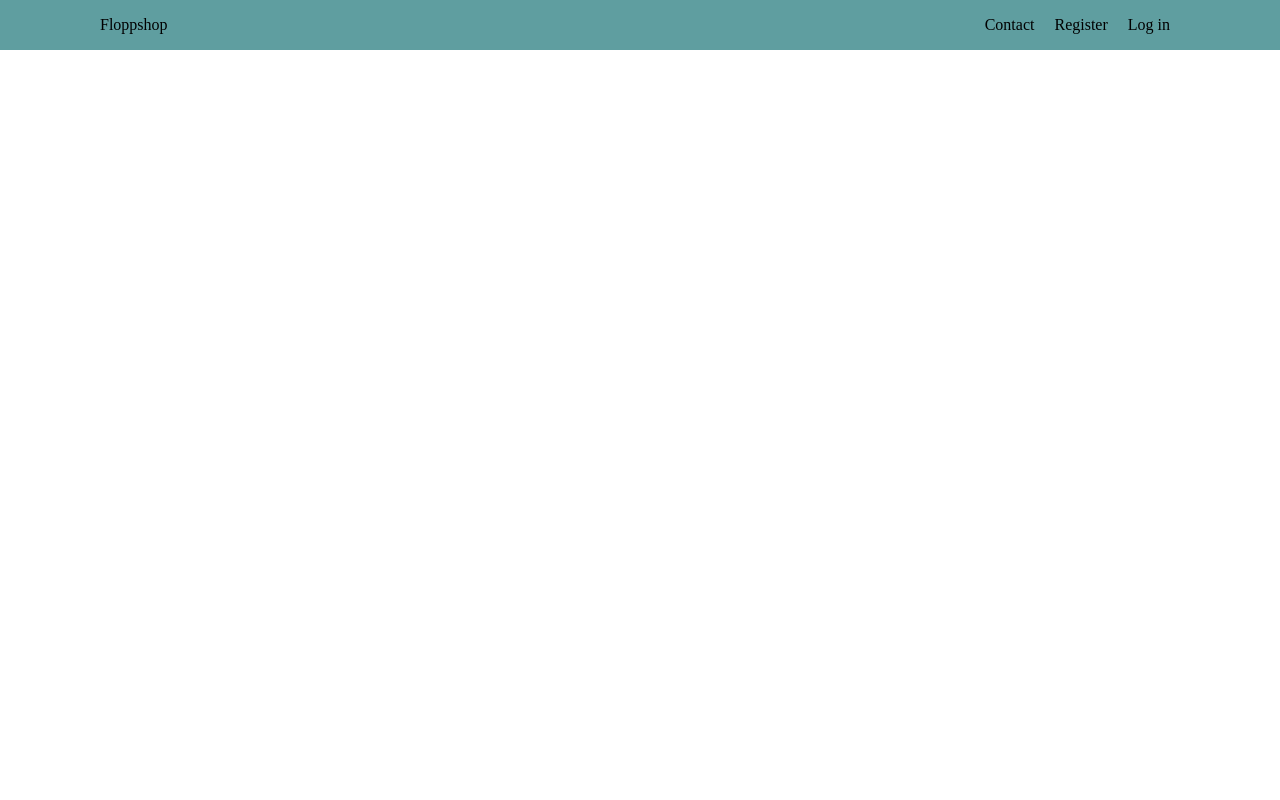
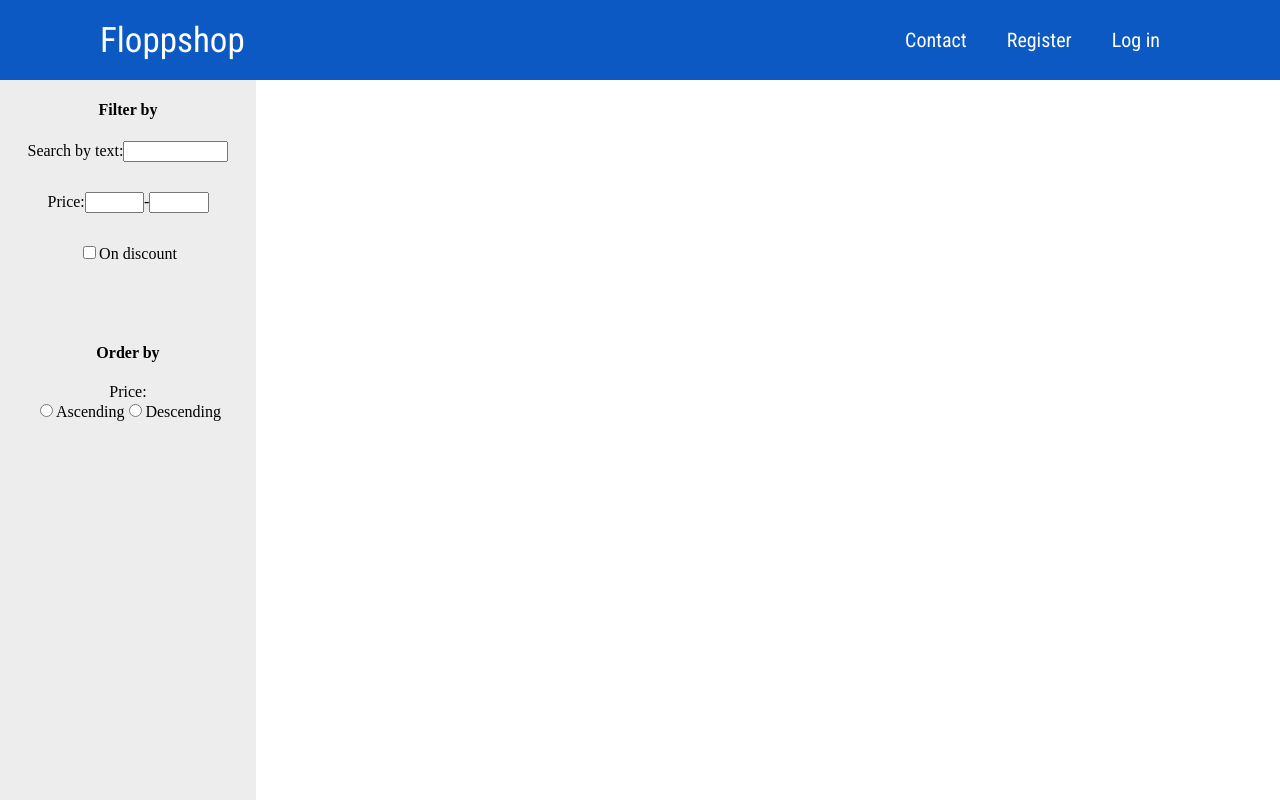
Before and after one commit to Ansup17174/floppshop, a React (Create React App) app in the folder frontend/: page / in a window 1280 px wide. Built offline with nearby package versions, Linux system fonts and the light colour scheme.

Commit message:
unstyled filter form

```diff
--- a/frontend/package.json
+++ b/frontend/package.json
@@ -10,6 +10,7 @@
     "react": "^17.0.1",
     "react-dom": "^17.0.1",
     "react-scripts": "4.0.1",
+    "styled-components": "^5.2.1",
     "web-vitals": "^0.2.4"
   },
   "scripts": {
--- a/frontend/src/App.js
+++ b/frontend/src/App.js
@@ -1,10 +1,11 @@
 import Header from './components/Header';
-
+import FilterForm from './components/FilterForm';
 
 const App = () => {
   return (
     <div>
       <Header />
+      <FilterForm />
     </div>
   );
 };
--- /dev/null
+++ b/frontend/src/components/FilterForm.js
@@ -0,0 +1,39 @@
+
+
+
+const FilterForm = () => {
+    return (
+        <div className="filter">
+            <form className="filter-form">
+                <div>
+                    <h4>Filter by</h4>
+                    <div>
+                        <label htmlFor="searchText">Search by text:</label>
+                        <input id="searchText" type="text" maxLength="100" size="10"/>
+                    </div>
+                    <div>
+                        <label htmlFor="min-price">Price:</label>
+                        <input id="min-price" type="number" size="2" min="0"/>-
+                        <input id="max-price" type="number" size="2" min="0"/>
+                    </div>
+                    <div>
+                        <input type="checkbox" id="is-discount" value="true"/>
+                        <label htmlFor="is-discount">On discount</label>
+                    </div>
+                </div>
+                <div>
+                    <h4>Order by</h4>
+                    <label>Price:</label>
+                    <div>
+                        <input type="radio" name="price" id="price1" value="asc"/>
+                        <label htmlFor="price1">Ascending</label>
+                        <input type="radio" name="price" id="price2" value="desc"/>
+                        <label htmlFor="price2">Descending</label>
+                    </div>
+                </div>
+            </form>
+        </div>
+    );
+};
+
+export default FilterForm;
--- a/frontend/src/index.css
+++ b/frontend/src/index.css
@@ -1,3 +1,5 @@
+@import url('https://fonts.googleapis.com/css2?family=Roboto+Condensed&display=swap');
+
 body {
     margin: 0;
     padding: 0;
@@ -8,8 +10,12 @@ body {
     display: flex;
     justify-content: space-between;
     padding: 0 100px;
+    height: 10vh;
     align-items: center;
-    background-color: cadetblue;
+    background-color: rgb(12, 89, 196);
+    color: white;
+    font-family: 'Roboto Condensed', sans-serif;
+    font-size: 20px;
 }
 
 .nav-links {
@@ -18,15 +24,38 @@ body {
 }
 
 .nav-item {
-    padding: 0 10px;
+    padding: 0 20px;
 }
 
 a {
     text-decoration: none;
-    color: black;
+    color: white;
+    font-size: 35px;
 }
 
 a:active {
     text-decoration: none;
-    color: black;
+    color: white;
 }
+
+.filter {
+    display: flex;
+    height: 90vh;
+    background-color: rgb(237, 237, 237);
+    max-width: 20%;
+}
+
+.filter-form {
+    display: flex;
+    flex-direction: column;
+    text-align: center;
+}
+
+.filter-form div {
+    padding-bottom: 30px;
+}
+
+
+.filter-form input[type="number"] {
+    max-width: 20%;
+}
--- a/frontend/src/index.js
+++ b/frontend/src/index.js
@@ -1,7 +1,7 @@
 import React from 'react';
 import ReactDOM from 'react-dom';
 import reportWebVitals from './reportWebVitals';
-import './index.css';
+import "./index.css";
 import App from './App';
 
 ReactDOM.render(
```
Also changed, not shown: 2 other files (tests, documents, lock files or other folders).
